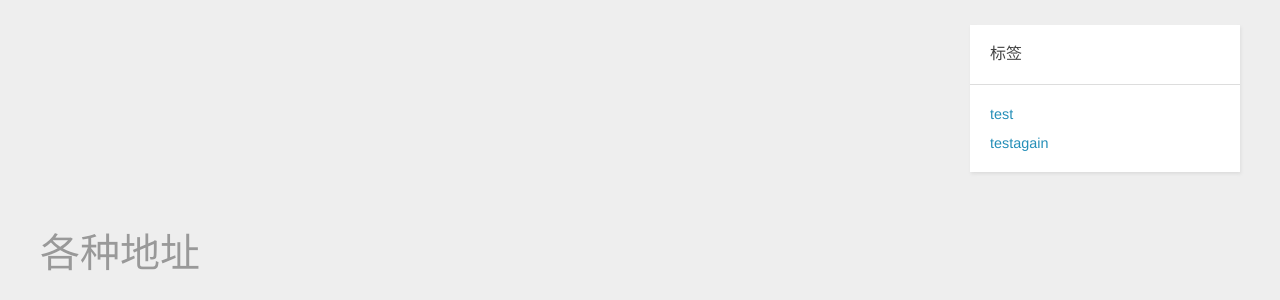
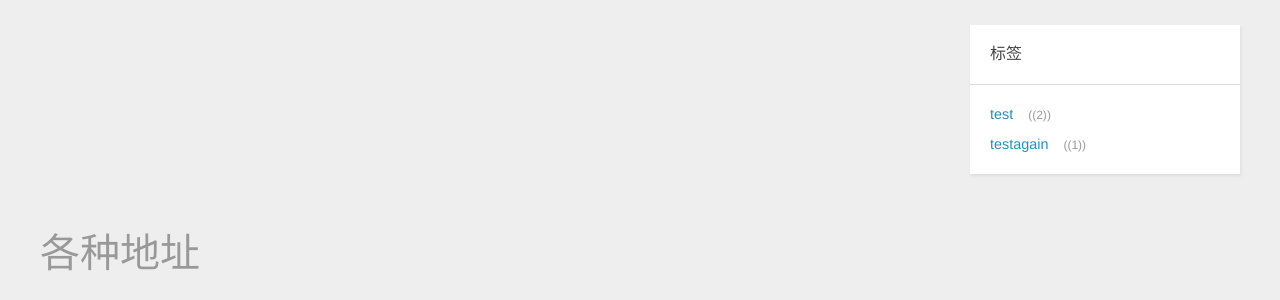
Before and after one commit to juneyang/emma, a Jekyll site: the page built from index.html, in a window 1280 px wide and 900 px high. Shown: the part 359-659 px from the top of the window. Built offline with Jekyll 4.4.1, drawn with Linux system fonts in a browser that asks for light colours.

Commit message:
add tags.html

```diff
--- a/index.html
+++ b/index.html
@@ -87,7 +87,7 @@
             <h3 class="title">标签</h3>
             <ul class="entry">
                 {% for tag in site.tags %}
-                    <li><a href="/tags.html?tag={{ tag[0] }}"> {{ tag[0] }}</a></li>
+                    <li><a href="/tags.html?tag={{ tag[0] }}"> {{ tag[0] }}</a><small>({{ tag | last | size }})</small></li>
                 {% endfor %}
             </ul>
         </div>
--- a/tags.html
+++ b/tags.html
@@ -86,7 +86,7 @@
             <h3 class="title">标签</h3>
             <ul class="entry">
                 {% for tag in site.tags %}
-                    <li><a href="/tags.html?tag={{ tag[0] }}"> {{ tag[0] }}</a></li>
+                    <li><a href="/tags.html?tag={{ tag[0] }}"> {{ tag[0] }}</a><small>({{ tag | last | size }})</small></li>
                 {% endfor %}
             </ul>
         </div>
```
